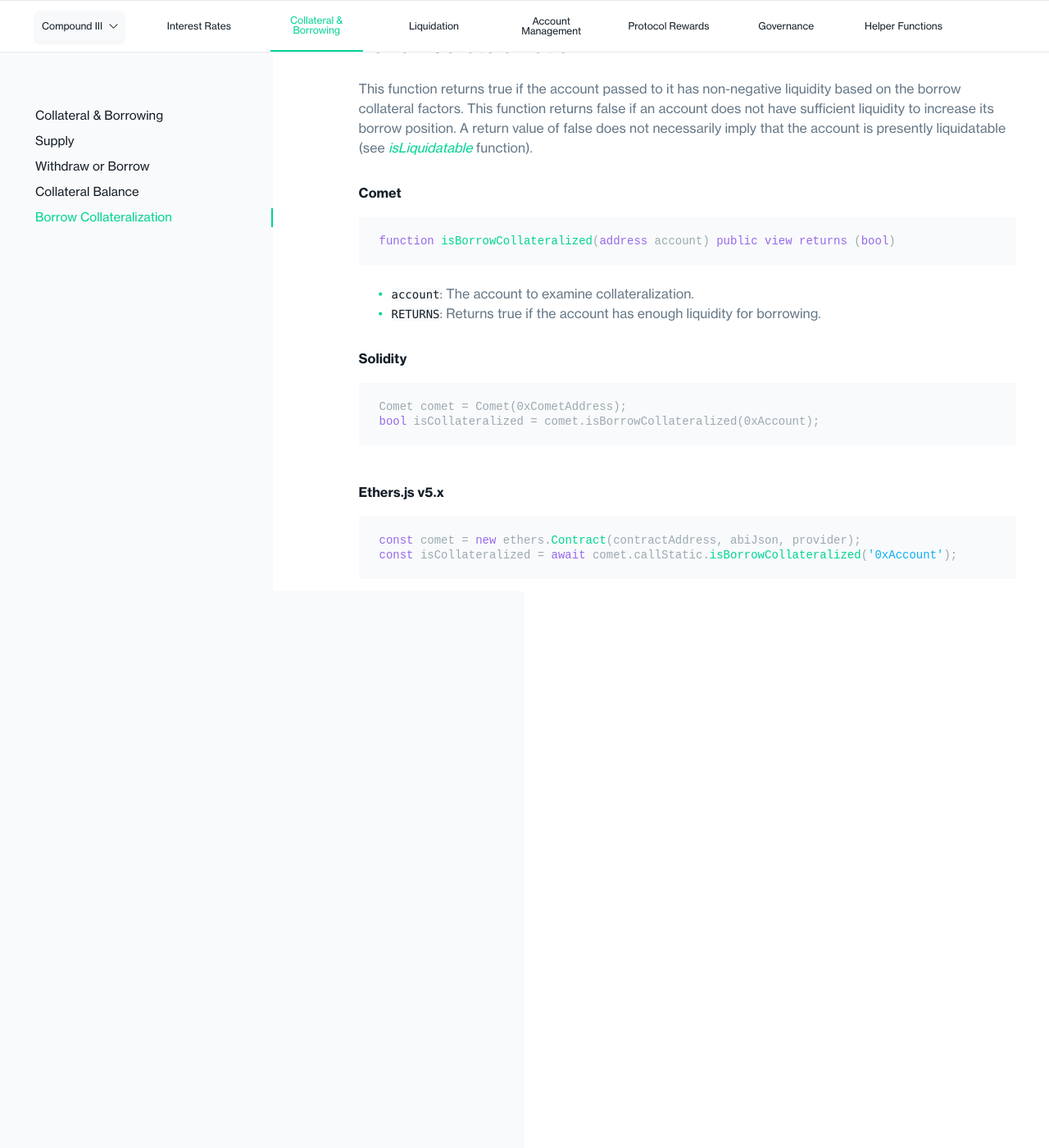
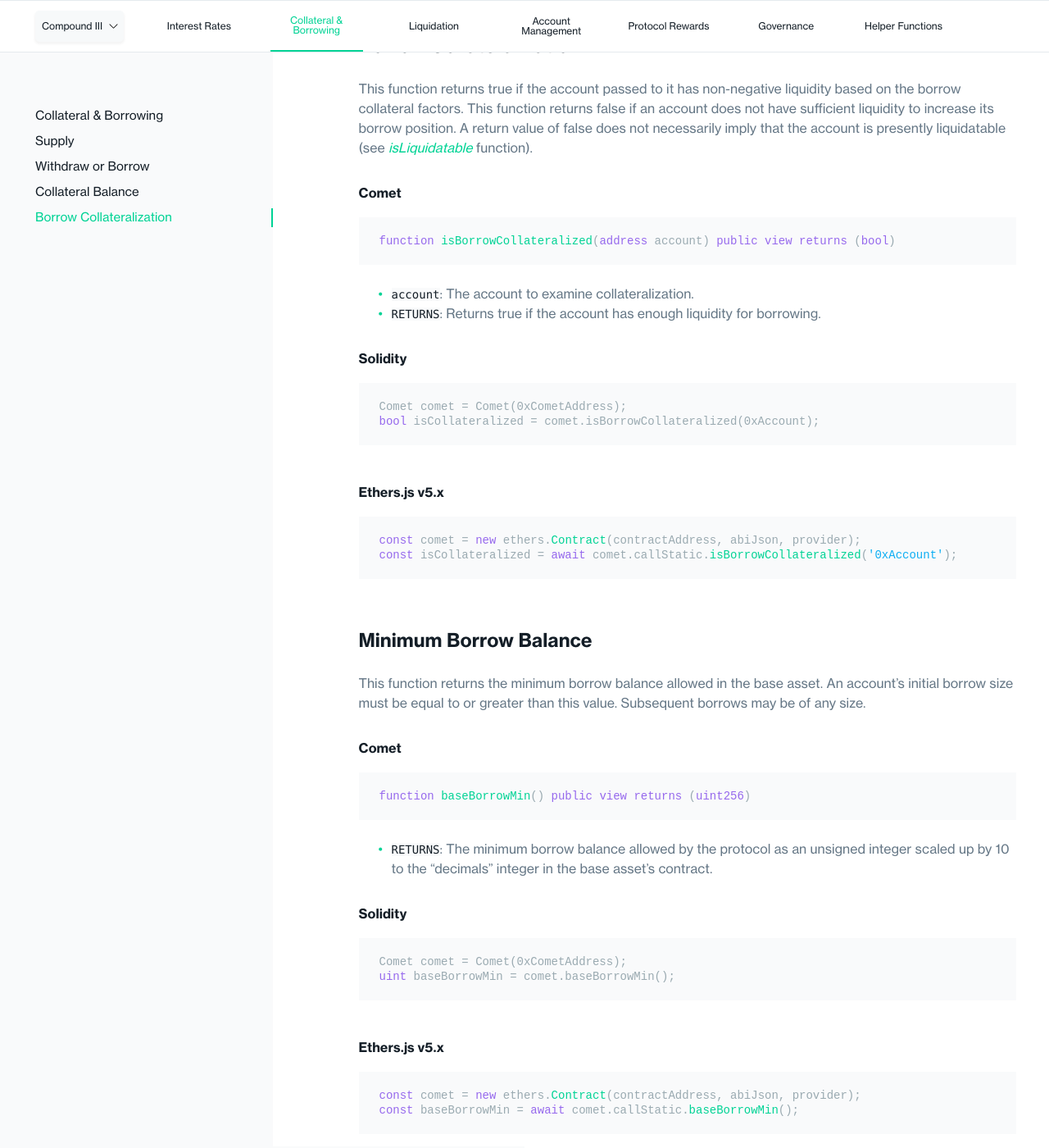
Before and after one commit to compound-finance/compound-finance.github.io, a Jekyll site: the page built from docs/pages/v3/collateral-and-borrowing.md, in a window 1280 px wide and 1400 px high, scrolled down 3800 px. Shown: the whole window at 82% size. Built offline with Jekyll 4.4.1, drawn with Linux system fonts in a browser that asks for light colours; before the commit the page ends 4523 px from its top, so only the background shows below that.

Commit message:
Add Minimum Borrow Size to v3 Docs (#46)
* add a docs reference to the minimum borrow balance for v3

* a word

````diff
--- a/docs/pages/v3/collateral-and-borrowing.md
+++ b/docs/pages/v3/collateral-and-borrowing.md
@@ -164,3 +164,29 @@ bool isCollateralized = comet.isBorrowCollateralized(0xAccount);
 const comet = new ethers.Contract(contractAddress, abiJson, provider);
 const isCollateralized = await comet.callStatic.isBorrowCollateralized('0xAccount');
 ```
+
+### Minimum Borrow Balance
+
+This function returns the minimum borrow balance allowed in the base asset. An account's initial borrow size must be equal to or greater than this value. Subsequent borrows may be of any size.
+
+#### Comet
+
+```solidity
+function baseBorrowMin() public view returns (uint256)
+```
+
+* `RETURNS`: The minimum borrow balance allowed by the protocol as an unsigned integer scaled up by 10 to the "decimals" integer in the base asset's contract.
+
+#### Solidity
+
+```solidity
+Comet comet = Comet(0xCometAddress);
+uint baseBorrowMin = comet.baseBorrowMin();
+```
+
+#### Ethers.js v5.x
+
+```js
+const comet = new ethers.Contract(contractAddress, abiJson, provider);
+const baseBorrowMin = await comet.callStatic.baseBorrowMin();
+```
````
